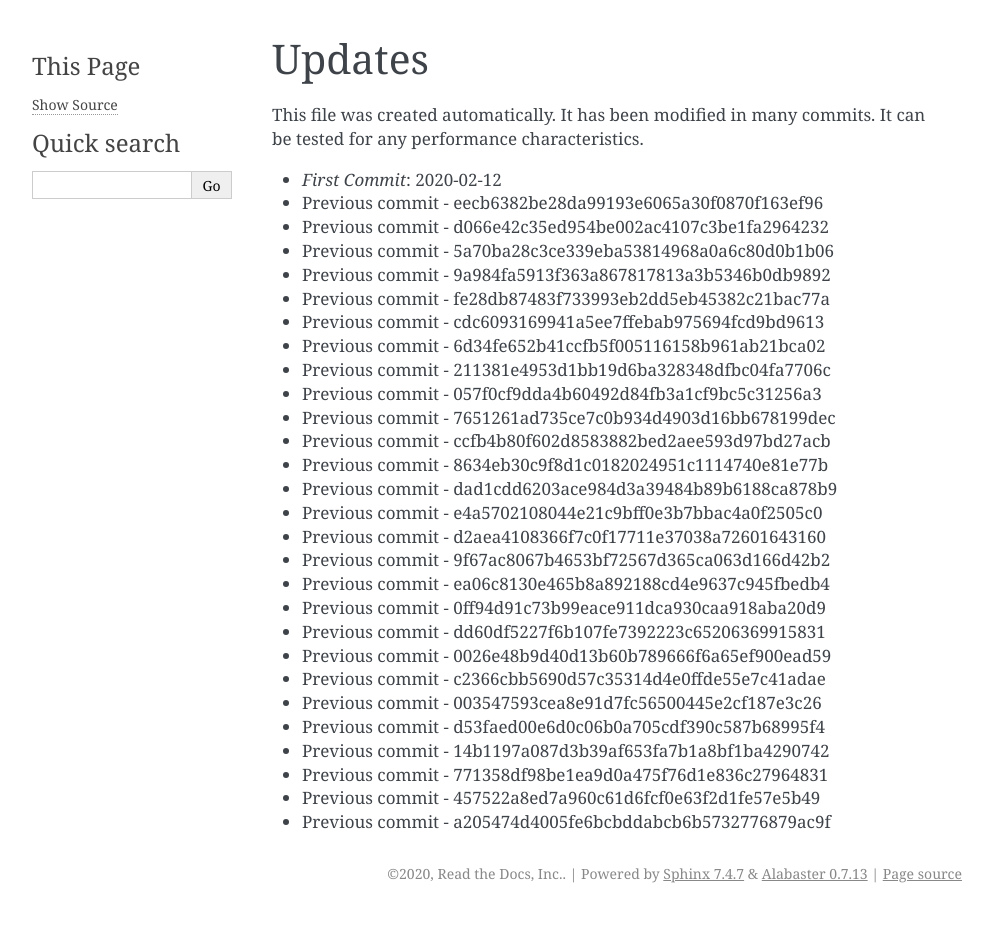
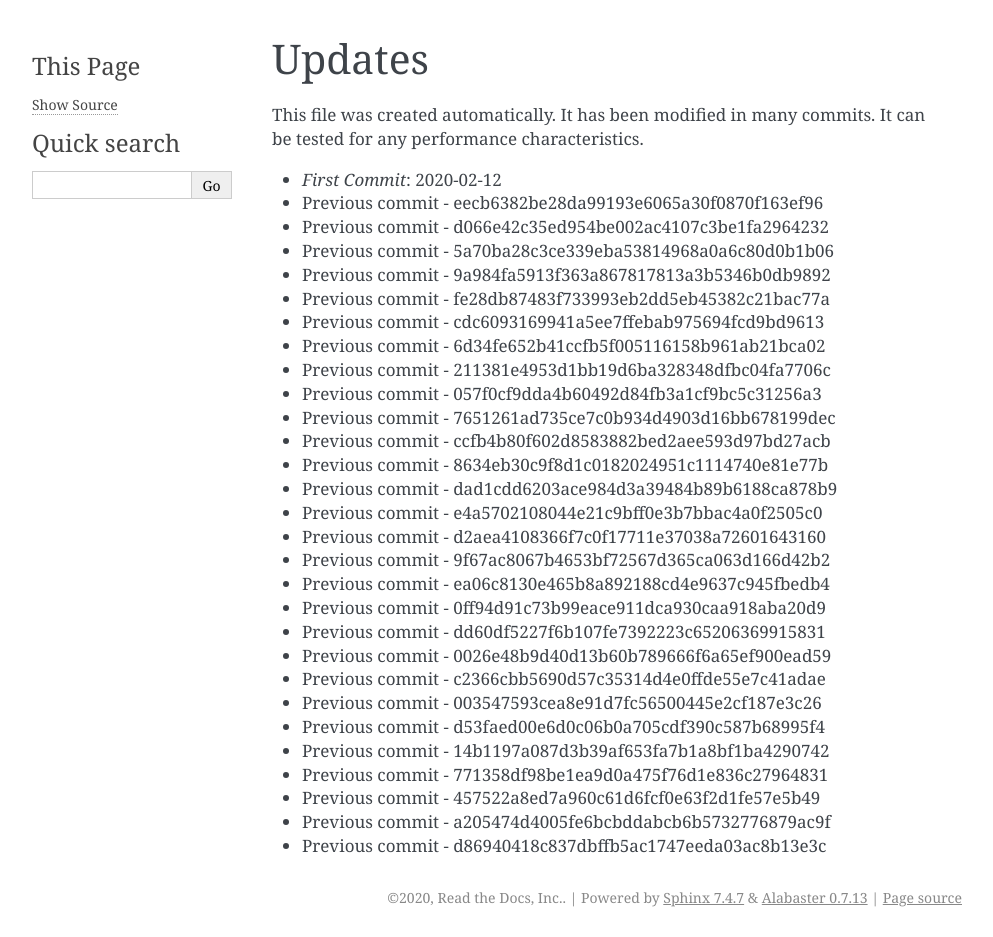
Before and after one commit to readthedocs/rtd-git-stresstest, a Sphinx documentation site: the page built from docs/updates.rst, in a window 1280 px wide. Shown: the whole page, without its empty margins (148-1141 px from the left). Built offline with Sphinx 7.4.7, drawn with Linux system fonts in a browser that asks for light colours; before the commit the page ends 913 px from its top, so only the background shows below that.

Commit message:
Generating commit from previous: d86940418c837dbffb5ac1747eeda03ac8b13e3c

```diff
--- a/docs/updates.rst
+++ b/docs/updates.rst
@@ -33,3 +33,4 @@ It can be tested for any performance characteristics.
 * Previous commit - 771358df98be1ea9d0a475f76d1e836c27964831
 * Previous commit - 457522a8ed7a960c61d6fcf0e63f2d1fe57e5b49
 * Previous commit - a205474d4005fe6bcbddabcb6b5732776879ac9f
+* Previous commit - d86940418c837dbffb5ac1747eeda03ac8b13e3c
```
